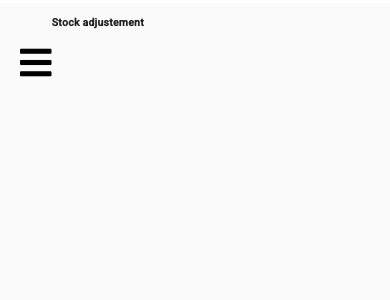
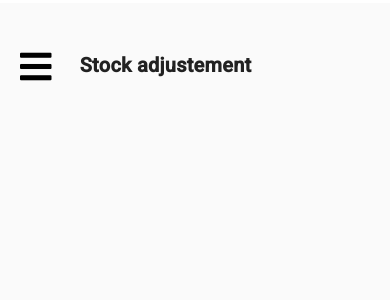
Before and after one commit to Ravinduvinoj/stock_verification_system-frontend, an Angular app: page /user/stock-adjustemnt in a window 390 px wide. Shown: the top 300 px of the page. Built offline with nearby package versions, Linux system fonts and the light colour scheme; a web font is replaced by a local one.

Commit message:
missed responsive title text

```diff
--- a/src/app/Modules/user/components/stock-adjustemnt/stock-adjustemnt.component.html
+++ b/src/app/Modules/user/components/stock-adjustemnt/stock-adjustemnt.component.html
@@ -1,3 +1,3 @@
-<div class="2xl:ml-20 2xl:mt-8   sm:ml-8 md:mt-8  md:ml-10">
-    <p class="2xl:text-4xl sm:text-lg md:text-3xl  font-semibold text-nowrap">Stock adjustement</p>
+<div class="2xl:ml-20 2xl:mt-8 ml-7 mt-7  sm:ml-8 md:mt-8  md:ml-10">
+    <p class="2xl:text-4xl text-xl sm:text-lg md:text-3xl  font-semibold text-nowrap">Stock adjustement</p>
 </div>
```
